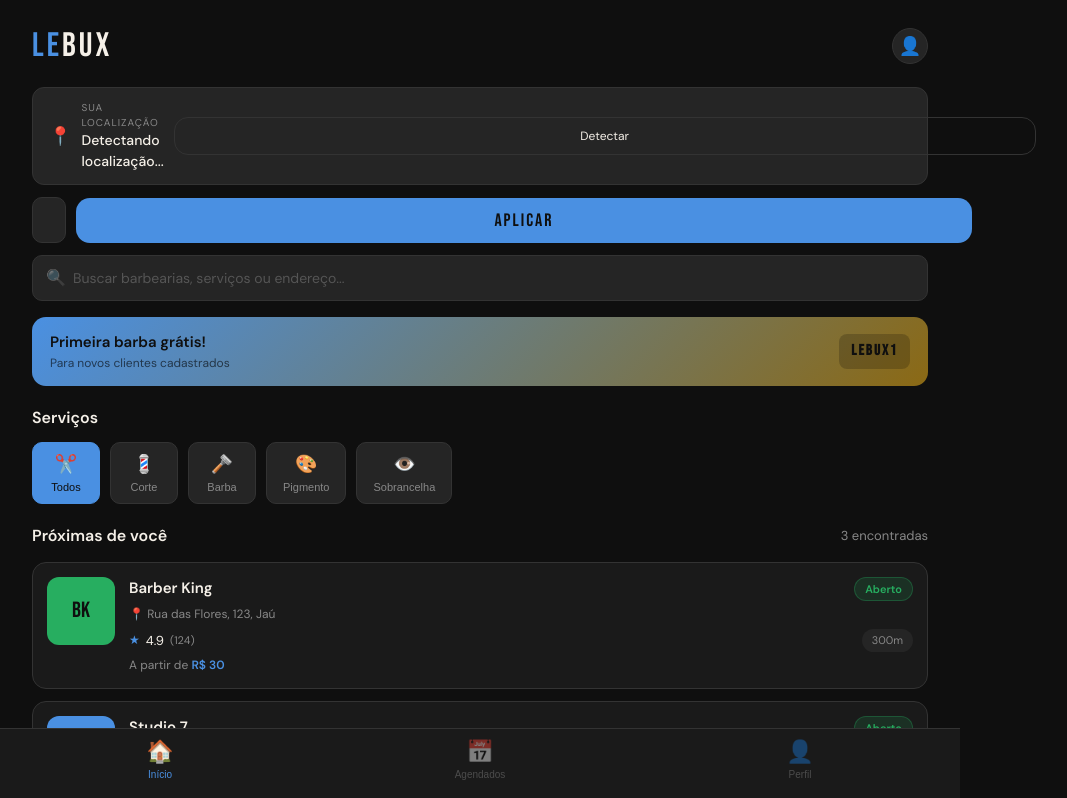
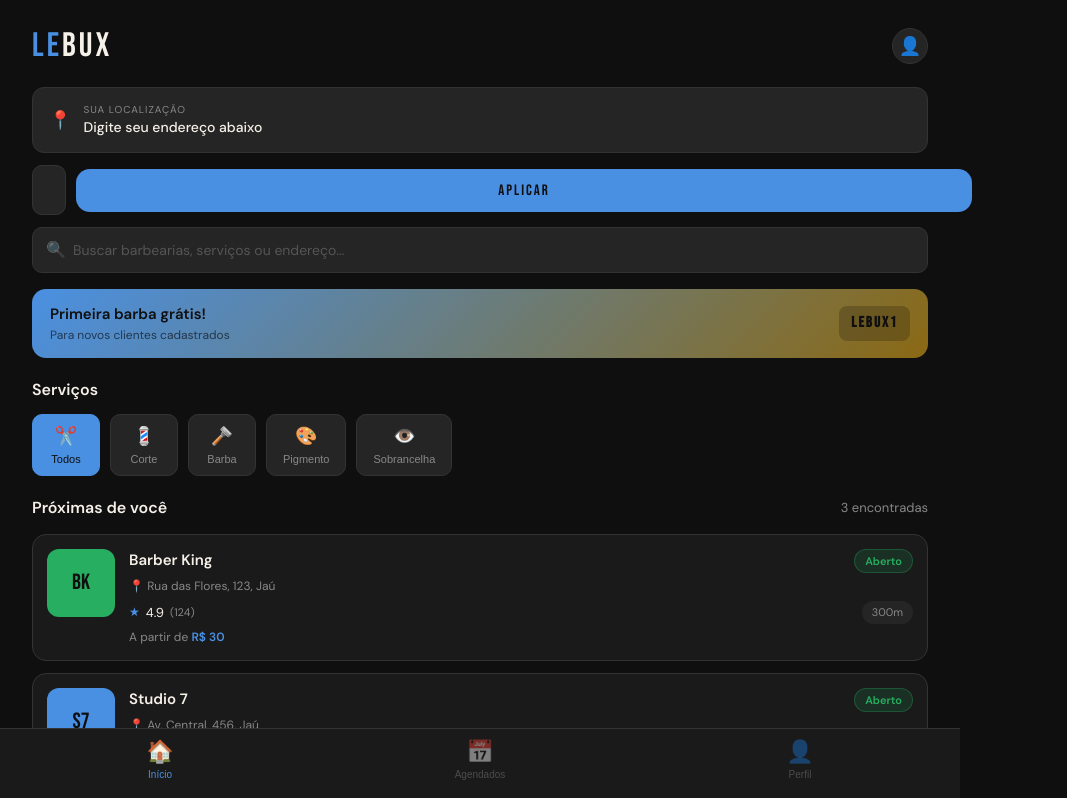
Before and after one commit to leonardo850/frontend, a React (Create React App) app: page / in a window 1280 px wide. Shown: the top 798 px of the page, without its empty margins (160-1227 px from the left). Built offline with nearby package versions, Linux system fonts and the light colour scheme; no server answers.

Commit message:
ui: remove Detect button; keep manual address input; improve sizes

```diff
--- a/src/pages/HomePage.js
+++ b/src/pages/HomePage.js
@@ -4,7 +4,7 @@ import { barbershopsAPI } from '../lib/api';
 import ShopCard from '../components/ShopCard';
 
 export default function HomePage({ navigate }) {
-  const { location, error, refreshLocation } = useGeolocation();
+  const { location, error } = useGeolocation();
   const [shops, setShops] = useState([]);
   const [loading, setLoading] = useState(true);
   const [search, setSearch] = useState('');
@@ -59,7 +59,7 @@ export default function HomePage({ navigate }) {
       </div>
 
       {/* Location */}
-      <div style={{ margin: '16px 20px 0', background: 'var(--dark3)', borderRadius: 12, padding: '12px 16px', display: 'flex', alignItems: 'center', gap: 10, border: '1px solid var(--border)' }}>
+      <div style={{ margin: '16px 20px 0', background: 'var(--dark3)', borderRadius: 12, padding: '14px 16px', display: 'flex', alignItems: 'center', gap: 12, border: '1px solid var(--border)' }}>
         <span style={{ fontSize: 18 }}>📍</span>
         <div style={{ flex: 1 }}>
           <div style={{ fontSize: 10, color: 'var(--muted)', textTransform: 'uppercase', letterSpacing: 1 }}>Sua localização</div>
@@ -67,19 +67,10 @@ export default function HomePage({ navigate }) {
             {manualLocation
               ? manualLocation
               : location
-                ? error
-                  ? 'Jaú, São Paulo'
-                  : `Lat ${location.lat.toFixed(4)}, Lng ${location.lng.toFixed(4)}`
-                : 'Detectando localização...'}
+                ? (error ? 'Jaú, São Paulo' : 'Local detectado')
+                : 'Digite seu endereço abaixo'}
           </div>
         </div>
-        <button
-          className="btn-outline"
-          style={{ flexShrink: 0, minWidth: 100, padding: '10px 12px', fontSize: 12 }}
-          onClick={() => { showToast('📍 Atualizando localização...'); refreshLocation(); setManualLocation(''); }}
-        >
-          Detectar
-        </button>
       </div>
       <div style={{ margin: '12px 20px 0', display: 'flex', gap: 10, alignItems: 'center' }}>
         <input
@@ -88,11 +79,11 @@ export default function HomePage({ navigate }) {
           value={locationText}
           onChange={e => setLocationText(e.target.value)}
           onKeyDown={e => e.key === 'Enter' && setManualLocation(locationText)}
-          style={{ flex: 1 }}
+          style={{ flex: 1, padding: '14px 16px', fontSize: 15 }}
         />
         <button
           className="btn-primary"
-          style={{ flexShrink: 0, minWidth: 120, padding: '12px 14px' }}
+          style={{ flexShrink: 0, minWidth: 110, padding: '12px 16px', fontSize: 15 }}
           onClick={() => setManualLocation(locationText)}
         >
           Aplicar
```
